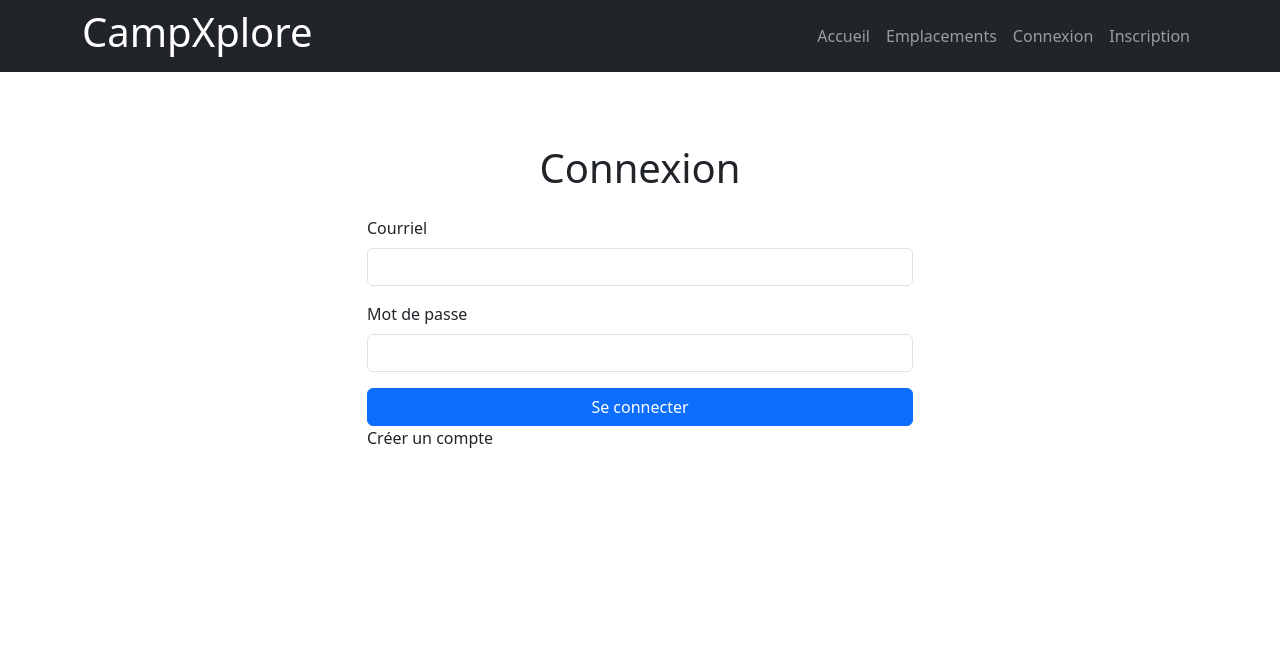
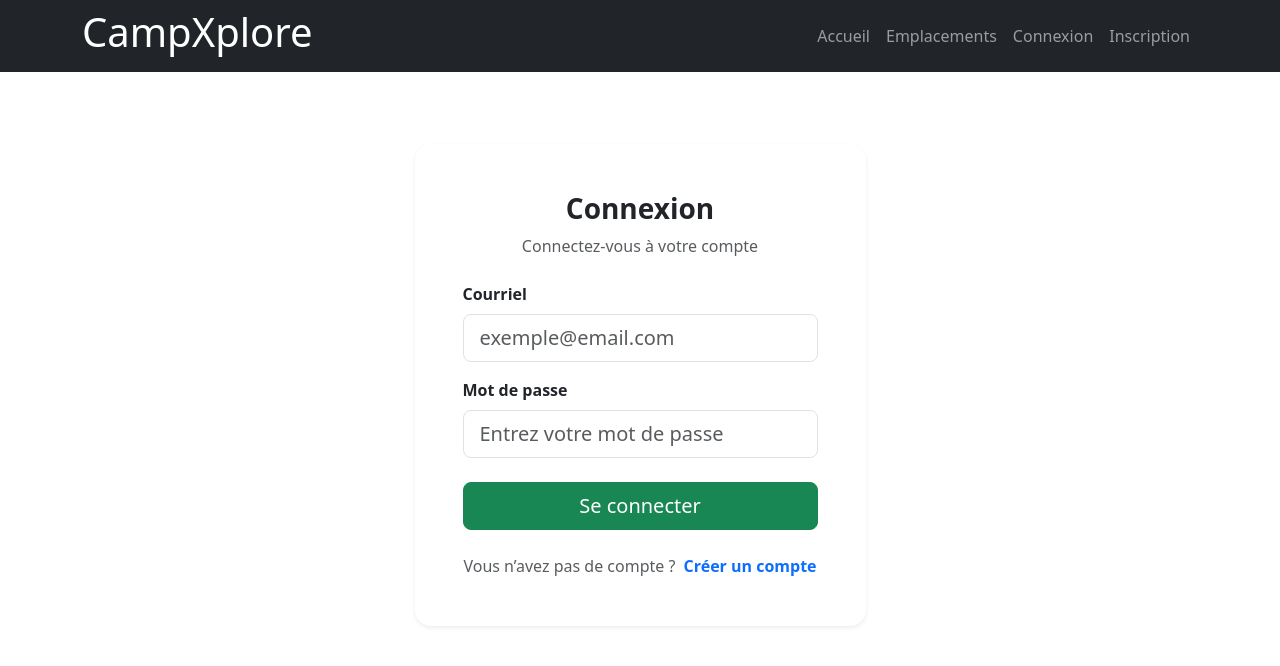
Before and after one commit to ArielHkr/TP3_Web4_Vue, a Vue app in the folder CampXplore/: page /login in a window 1280 px wide. Shown: the top 666 px of the page. Built offline with nearby package versions, Linux system fonts and the light colour scheme; no server answers.

Commit message:
refactor

```diff
--- a/CampXplore/src/components/NavBar.vue
+++ b/CampXplore/src/components/NavBar.vue
@@ -27,21 +27,33 @@
         <li class="nav-item" v-if="!isLogged">
           <router-link class="nav-link" :to="{ name: 'Register' }">Inscription</router-link>
         </li>
-        <li class="nav-item" v-if="isLogged">
-          <router-link class="nav-link" :to="{ name: 'AdminCampsites' }">Gestion des campsites</router-link>
+       <li class="nav-item dropdown" v-if="isLogged">
+          <a class="nav-link dropdown-toggle" href="#" role="button" data-bs-toggle="dropdown" aria-expanded="false">
+            Zone Admin
+          </a>
+          <ul class="dropdown-menu">
+            <li>
+              <router-link class="dropdown-item" :to="{ name: 'AdminCampsites' }">Gestion des campsites</router-link>
+            </li>
+            <li v-if="isAdmin">
+              <router-link class="dropdown-item" :to="{ name: 'AdminReservations' }">Gestion des réservations</router-link>
+            </li>
+          </ul>
         </li>
-         <li class="nav-item" v-if="isLogged && isAdmin">
-          <router-link class="nav-link" :to="{ name: 'AdminReservations' }">Gestion des réservations</router-link>
-        </li>
-        <li class="nav-item" v-if="isLogged">
-          <router-link class="nav-link" to="/profil">
-          Salut  {{ authStore.user?.firstName }} !
-          </router-link>
-        </li>
-
-        <li class="nav-item" v-if="isLogged">
-          <a href="#" @click.prevent="logout" class="nav-link">Déconnexion</a>
-        </li>
+       <li class="nav-item dropdown" v-if="isLogged">
+         <a class="nav-link dropdown-toggle" href="#" role="button" data-bs-toggle="dropdown" aria-expanded="false">
+           Salut {{ authStore.user?.firstName }} !
+         </a>
+         <ul class="dropdown-menu dropdown-menu-end">
+           <li>
+             <router-link class="dropdown-item" to="/profil">Mon profil</router-link>
+           </li>
+           <li><hr class="dropdown-divider"></li>
+           <li>
+             <a href="#" @click.prevent="logout" class="dropdown-item text-danger">Déconnexion</a>
+           </li>
+         </ul>
+       </li>
       </ul>
     </div>
   </nav>
--- a/CampXplore/src/router/index.js
+++ b/CampXplore/src/router/index.js
@@ -31,7 +31,6 @@ const router = createRouter({
       name: 'CampsiteDetailsView',
       component: () => import('@/views/CampsiteDetailsView.vue'),
       props: true,
-      meta: {requiresAuth: true}
     },
     {
       path: '/:pathMatch(.*)*',
@@ -79,15 +78,10 @@ const router = createRouter({
       component: ()=> import('@/views/GestionCampsites.vue')
     },
     {
-      path:'/campsites/update/:id',
-      name:'UpdateCampsite',
-      components : () => import('@/views/ModifierCampsiteView.vue'),
-      meta: {requiresAuth: true, role: 'admin'}
-    },
-    {
      path: '/admin/campsites/:id/modifier',
      name: 'UpdateCampsite',
      component: () => import('@/views/ModifierCampsiteView.vue'),
+     meta: {requiresAuth: true, role: 'admin'},
      props: true,
      },
      {
--- a/CampXplore/src/views/Login.vue
+++ b/CampXplore/src/views/Login.vue
@@ -1,33 +1,82 @@
 <template>
-  <div class="container py-5">
+  <main class="container py-5">
     <div class="row justify-content-center">
-      <div class="col-12 col-md-8 col-lg-6">
-        <h1 class="text-center mb-4">Connexion</h1>
+      <div class="col-12 col-md-8 col-lg-5">
+        <div class="card shadow-sm border-0 rounded-4">
+          <div class="card-body p-4 p-md-5">
+            <div class="text-center mb-4">
+              <h1 class="h3 fw-bold mb-2">Connexion</h1>
+              <p class="text-muted mb-0">
+                Connectez-vous à votre compte
+              </p>
+            </div>
 
-        <form @submit.prevent="login">
+            <form @submit.prevent="login" novalidate>
               <div class="mb-3">
-            <label for="email" class="form-label">Courriel</label>
-            <input id="email" type="email" class="form-control" v-model="email" required />
+                <label for="email" class="form-label fw-semibold">
+                  Courriel
+                </label>
+                <input
+                  id="email"
+                  type="email"
+                  class="form-control form-control-lg"
+                  v-model="email"
+                  placeholder="exemple@email.com"
+                  required
+                />
               </div>
 
               <div class="mb-3">
-            <label for="password" class="form-label">Mot de passe</label>
-            <input id="password" type="password" class="form-control" v-model="password" required />
+                <label for="password" class="form-label fw-semibold">
+                  Mot de passe
+                </label>
+                <input
+                  id="password"
+                  type="password"
+                  class="form-control form-control-lg"
+                  v-model="password"
+                  placeholder="Entrez votre mot de passe"
+                  required
+                />
               </div>
 
-          <p v-if="authStore.error" class="text-danger mb-3">
+              <div v-if="authStore.error" class="alert alert-danger">
                 {{ authStore.error }}
-          </p>
+              </div>
 
-          <button type="submit" class="btn btn-primary w-100" :disabled="authStore.isLoading">
+              <button
+                type="submit"
+                class="btn btn-success btn-lg w-100 mt-2"
+                :disabled="authStore.isLoading"
+              >
+                <span
+                  v-if="authStore.isLoading"
+                  class="spinner-border spinner-border-sm me-2"
+                  role="status"
+                  aria-hidden="true"
+                ></span>
+
                 {{ authStore.isLoading ? 'Connexion...' : 'Se connecter' }}
               </button>
-          <router-link class="nav-link" :to="{ name: 'Register' }">Créer un compte</router-link>
+
+              <div class="text-center mt-4">
+                <span class="text-muted">Vous n’avez pas de compte ?</span>
+
+                <router-link
+                  class="fw-semibold text-decoration-none ms-1"
+                  :to="{ name: 'Register' }"
+                >
+                  Créer un compte
+                </router-link>
+              </div>
             </form>
           </div>
         </div>
       </div>
+    </div>
+  </main>
 </template>
+
 <script setup>
 import { ref } from 'vue'
 import { useRouter, useRoute } from 'vue-router'
```
Lines whose indentation alone changed are shown as unchanged.
